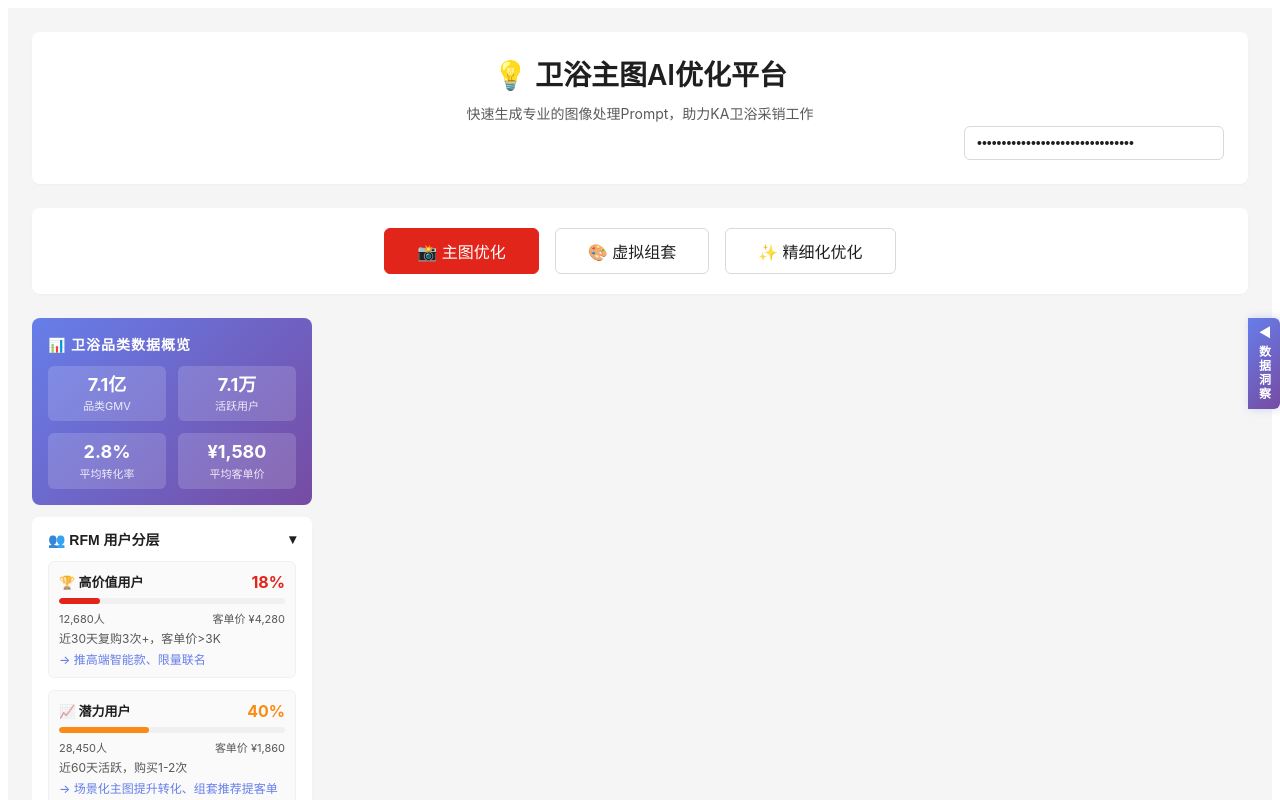
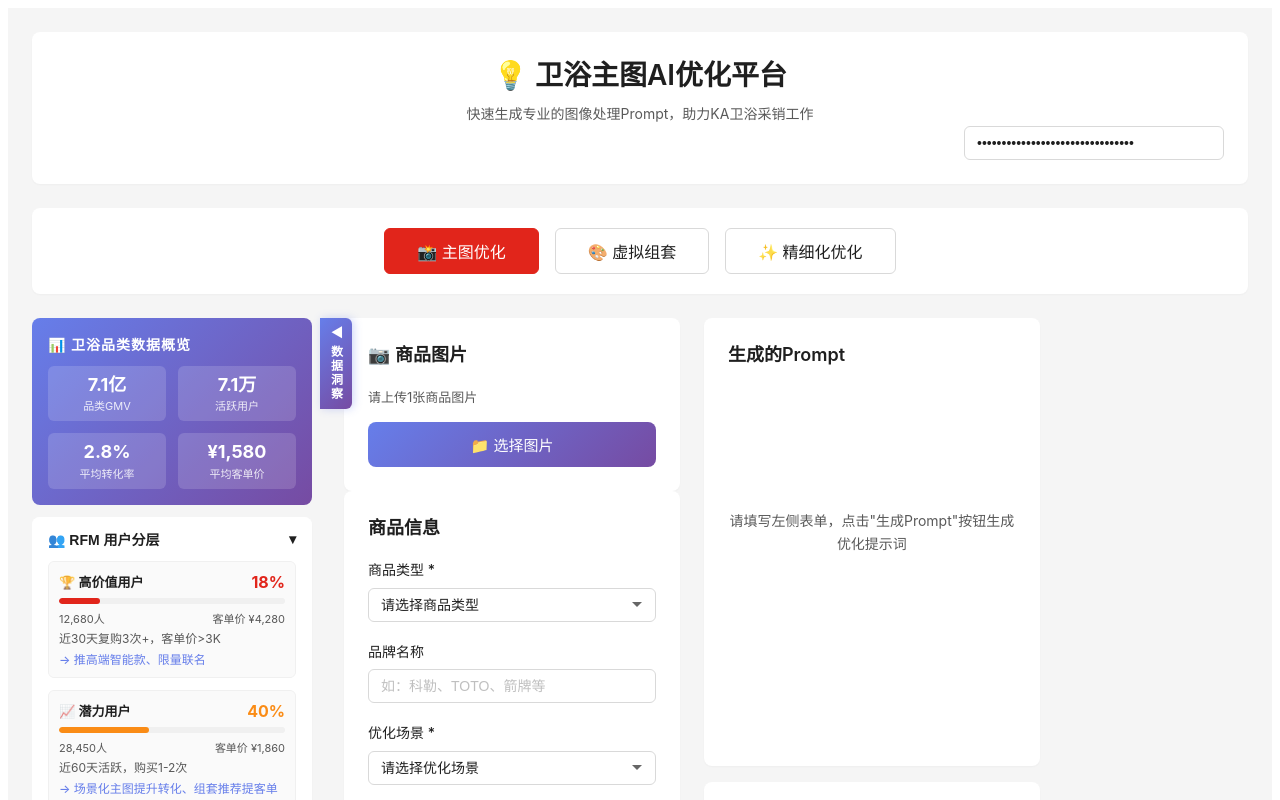
Before and after one commit to lzllzllzllzllzl/ops-refiner, a React (Vite) app: page / in a window 1280 px wide. Shown: the top 800 px of the page. Built offline with nearby package versions, Linux system fonts and the light colour scheme.

Commit message:
feat: add .mainLayout flex container style for data layer sidebar layout

```diff
--- a/index.module.less
+++ b/index.module.less
@@ -817,6 +817,13 @@
 }
 
 
+// 主体布局（数据侧边栏 + 内容区）
+.mainLayout {
+  display: flex;
+  gap: 24px;
+  align-items: flex-start;
+}
+
 // ============================================================
 // 数据层（Data Layer）- 数据洞察面板样式
 // ============================================================
```
